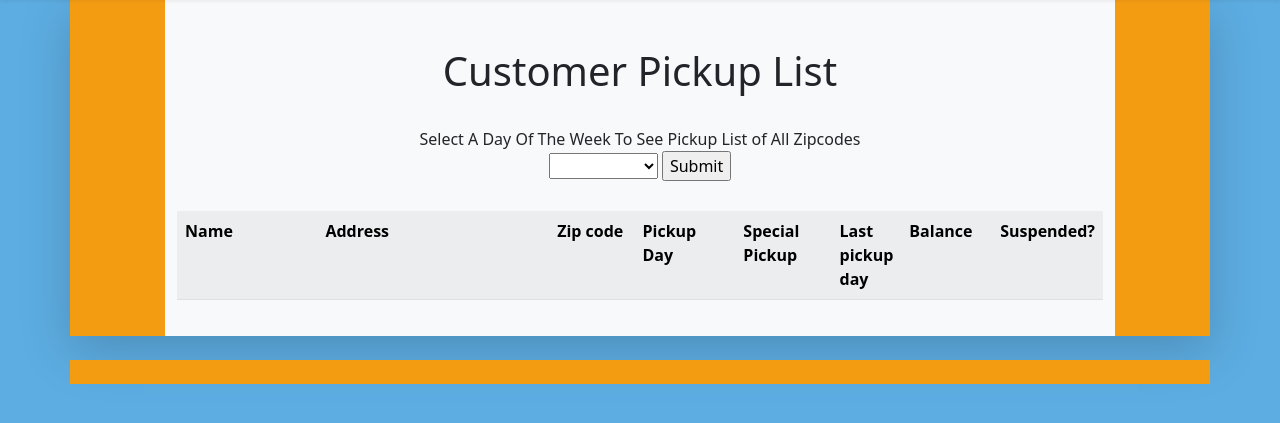
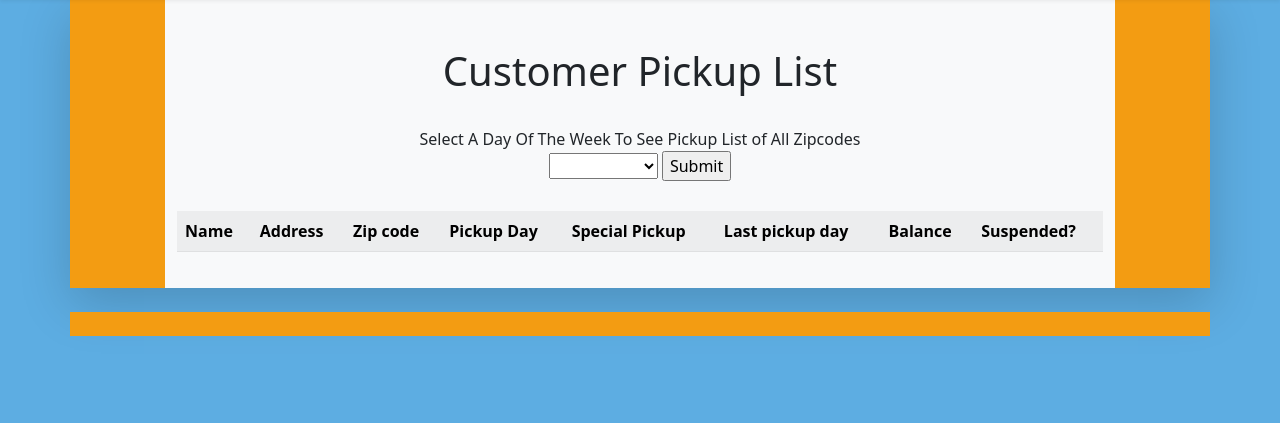
Before and after one commit to Atucker91/Trash_Collector, a Django app: page /employees/customers/ in a window 1280 px wide. Shown: the part 109-532 px from the top of the page. Run offline with Django 3.2, Linux system fonts and the light colour scheme; a user stored in the database is signed in; tables that the repository leaves empty hold one stand-in row (values such as "Sample post").

Commit message:
pulling updates

```diff
--- a/trash_collector/employees/templates/employees/customer_list.html
+++ b/trash_collector/employees/templates/employees/customer_list.html
@@ -25,25 +25,25 @@ Select A Day Of The Week To See Pickup List of All Zipcodes
 <table class="table table-light table-striped tc-table">
   <tbody>
     <tr>
-      <td style="width: 200px;font-weight: bold;">Name</td>
-      <td style="width: 350px;font-weight: bold;">Address</td>
-      <td style="width: 110px;font-weight: bold;">Zip code</td>
-      <td style="width: 125px;font-weight: bold;">Pickup Day</td>
-      <td style="width: 115px;font-weight: bold;">Special Pickup</td>
-      <td style="width: 50px;font-weight: bold;">Last pickup day</td>
-      <td style="width: 100px;font-weight: bold;">Balance</td>
-      <td style="width: 50px;font-weight: bold;">Suspended?</td>
+      <td class="align-middle" style="font-weight: bold;">Name</td>
+      <td class="align-middle" style="font-weight: bold;">Address</td>
+      <td class="align-middle" style="font-weight: bold;">Zip code</td>
+      <td class="align-middle" style="font-weight: bold;">Pickup Day</td>
+      <td class="align-middle" style="font-weight: bold;">Special Pickup</td>
+      <td class="align-middle" style="font-weight: bold;">Last pickup day</td>
+      <td class="align-middle" style="font-weight: bold;">Balance</td>
+      <td class="align-middle" style="font-weight: bold;">Suspended?</td>
     </tr>
     {% for customer in Customers %}
     <tr>
       <td><a class="btn btn-primary btn-sm" href="{% url 'employees:customer' customer.id %}">{{customer.name}}</a></td>
-      <td style="width: 350px;">{{customer.address}}</td>
-      <td style="width: 110px;">{{customer.zip_code}}</td>
-      <td style="width: 125px;">{{customer.weekly_pickup}}</td>
-      <td style="width: 125px;">{{customer.one_time_pickup}}</td>
-      <td style="width: 125px;">{{customer.date_of_last_pick}}</td>
-      <td style="width: 100px;">{{customer.balance}}</td>
-      <td style="width: 50px;">{{customer.suspended}}</td>
+      <td>{{customer.address}}</td>
+      <td>{{customer.zip_code}}</td>
+      <td>{{customer.weekly_pickup}}</td>
+      <td>{{customer.one_time_pickup}}</td>
+      <td>{{customer.date_of_last_pick}}</td>
+      <td>{{customer.balance}}</td>
+      <td>{{customer.suspended}}</td>
       </td>
     </tr>
     {% endfor %}
```
